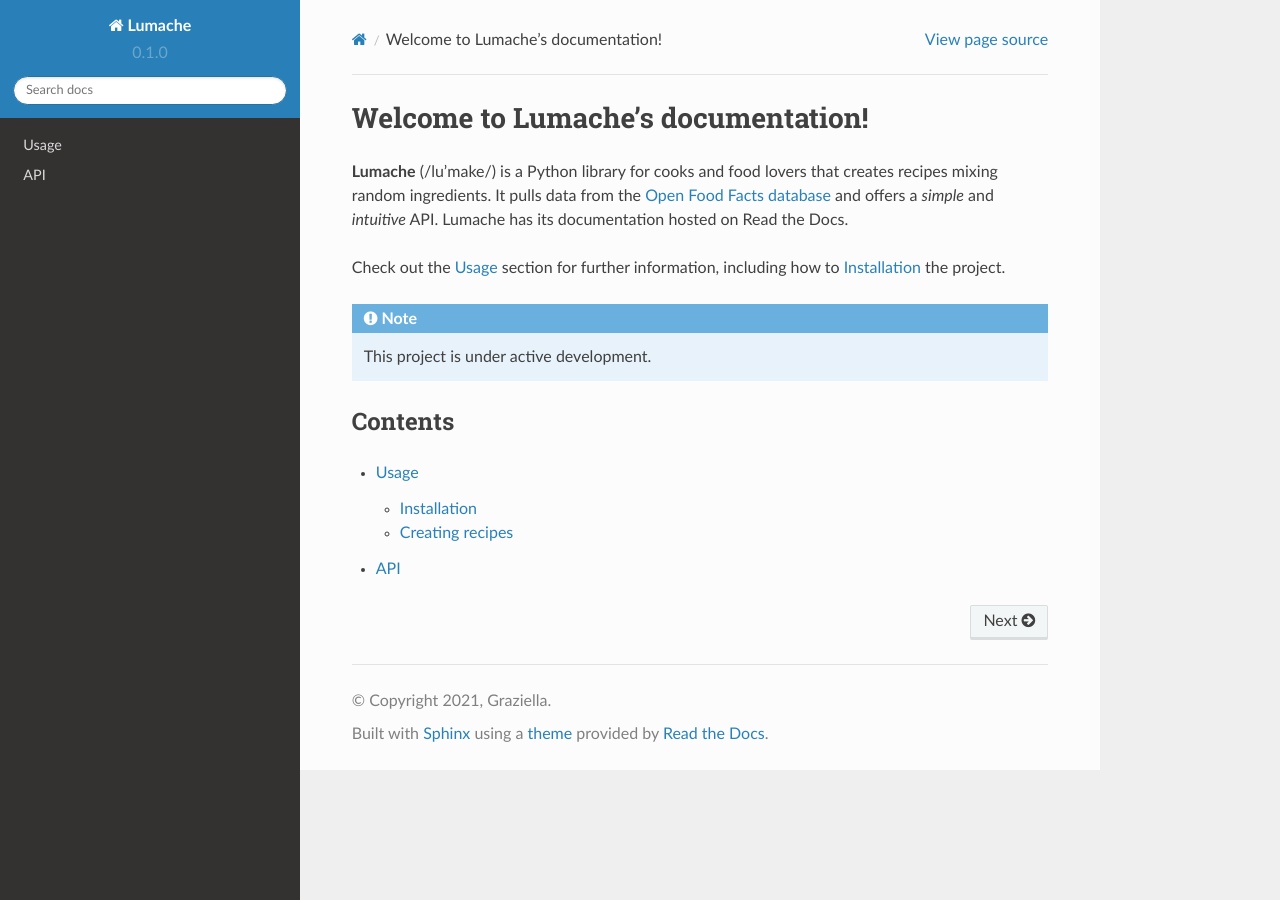
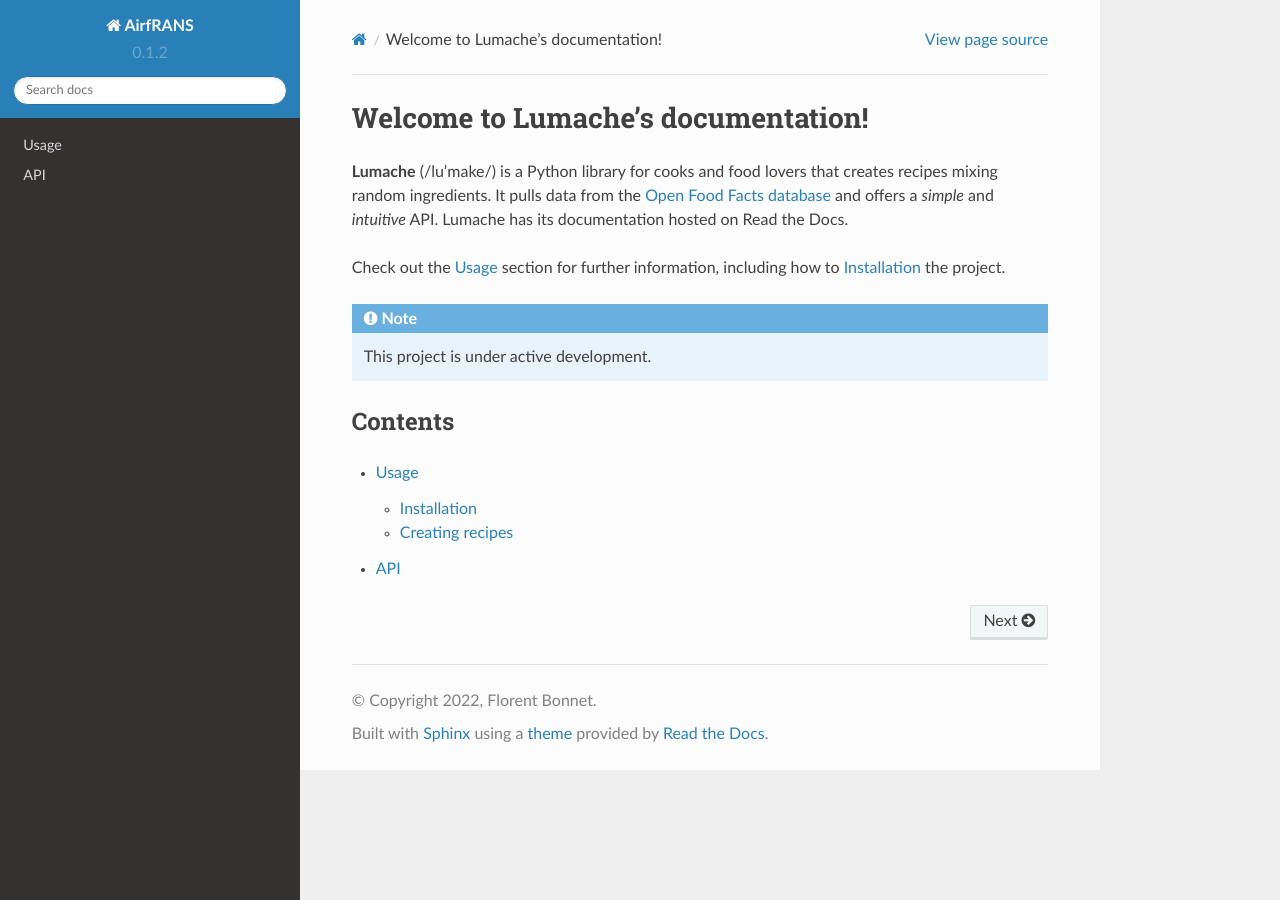
Before and after one commit to Extrality/airfrans_lib, a Sphinx documentation site: the page built from docs/source/index.rst, in a window 1280 px wide. Built offline with Sphinx 7.4.7 and the Read the Docs theme 2.0.0, drawn with Linux system fonts in a browser that asks for light colours.

Commit message:
License update

```diff
--- a/airfrans.py
+++ b/airfrans.py
@@ -2,4 +2,4 @@
 Package to make the study of the AirfRANS dataset simulations easier.
 """
 
-__version__ = "0.1.1"
+__version__ = "0.1.2"
--- a/docs/source/conf.py
+++ b/docs/source/conf.py
@@ -2,12 +2,12 @@
 
 # -- Project information
 
-project = 'Lumache'
-copyright = '2021, Graziella'
-author = 'Graziella'
+project = 'AirfRANS'
+copyright = '2022, Florent Bonnet'
+author = 'Florent Bonnet'
 
 release = '0.1'
-version = '0.1.0'
+version = '0.1.2'
 
 # -- General configuration
 
--- a/pyproject.toml
+++ b/pyproject.toml
@@ -4,7 +4,7 @@
 
 [project]
 name = "airfrans"
-version = "0.1.1"
+version = "0.1.2"
 authors = [
   { name="Florent Bonnet", email="bonnet@isir.upmc.fr" },
 ]
@@ -13,7 +13,7 @@
 requires-python = ">=3.9"
 classifiers = [
     "Programming Language :: Python :: 3",
-    "License :: OSI Approved :: MIT License",
+    "License :: Open Data Commons Open Database License (ODbL) v1.0",
     "Operating System :: OS Independent",
     "Topic :: Scientific/Engineering :: Physics",
     "Topic :: Scientific/Engineering :: Artificial Intelligence",
```
Also changed, not shown: 1 other file.
